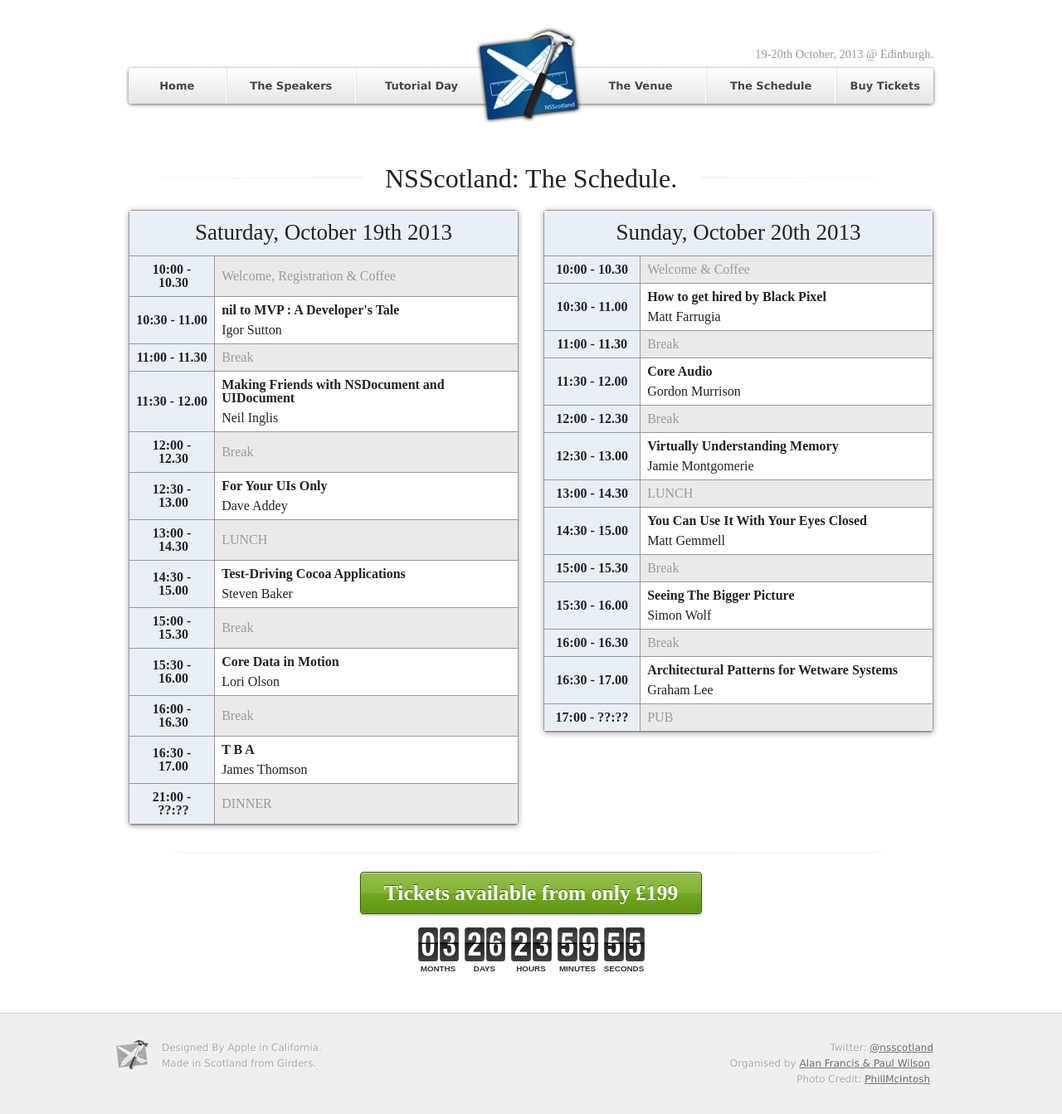
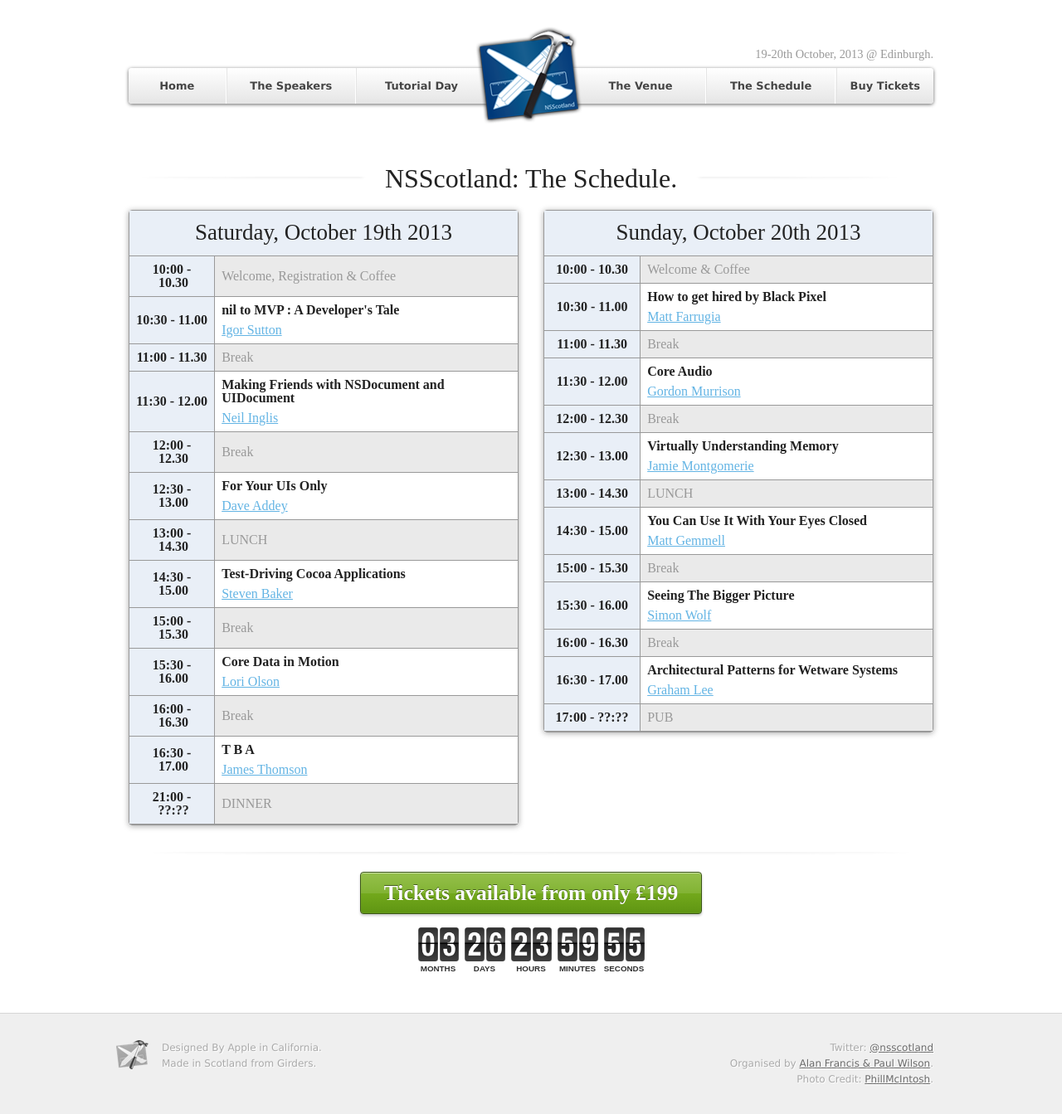
Before and after one commit to acf/nsscotland, a Jekyll site: the page built from schedule.html, in a window 1280 px wide. Shown: the whole page at 83% size. Built offline with Jekyll 4.4.1, drawn with Linux system fonts in a browser that asks for light colours.

Commit message:
schedules anchors to the speakers

```diff
--- a/schedule.html
+++ b/schedule.html
@@ -29,7 +29,7 @@
         <th>10:30&nbsp;- 11.00</th>
         <td>
           <div class="talk">nil to MVP : A Developer's Tale</div>
-          <div class="name">Igor Sutton</div>
+          <div class="name"><a href="/speakers.html#igor">Igor Sutton</a></div>
         </td>
       </tr>
       <tr>
@@ -41,7 +41,7 @@
         <th>11:30&nbsp;-&nbsp;12.00</th>
         <td>
           <div class="talk">Making Friends with NSDocument and UIDocument</div>
-          <div class="name">Neil Inglis</div>
+          <div class="name"><a href="/speakers.html#neil">Neil Inglis</a></div>
         </td>
       </tr>
       <tr>
@@ -53,7 +53,7 @@
         <th>12:30&nbsp;-&nbsp;13.00</th>
         <td>
           <div class="talk">For Your UIs Only</div>
-          <div class="name">Dave Addey</div>
+          <div class="name"><a href="/speakers.html#dave">Dave Addey</a></div>
         </td>
       </tr>
 
@@ -66,7 +66,7 @@
         <th>14:30&nbsp;-&nbsp;15.00</th>
         <td>
           <div class="talk">Test-Driving Cocoa Applications</div>
-          <div class="name">Steven Baker</div>
+          <div class="name"><a href="/speakers.html#steven">Steven Baker</a></div>
         </td>
       </tr>
       <tr>
@@ -78,7 +78,7 @@
         <th>15:30&nbsp;-&nbsp;16.00</th>
         <td>
           <div class="talk">Core Data in Motion</div>
-          <div class="name">Lori Olson</div>
+          <div class="name"><a href="/speakers.html#lori">Lori Olson</a></div>
         </td>
       </tr>
       <tr>
@@ -90,7 +90,7 @@
         <th>16:30&nbsp;-&nbsp;17.00</th>
         <td>
           <div class="talk">T B A</div>
-          <div class="name">James Thomson</div>
+          <div class="name"><a href="/speakers.html#james">James Thomson</a></div>
         </td>
       </tr>
 
@@ -119,7 +119,7 @@
         <th>10:30&nbsp;-&nbsp;11.00</th>
         <td>
           <div class="talk">How to get hired by Black Pixel</div>
-          <div class="name">Matt Farrugia</div>
+          <div class="name"><a href="/speakers.html#matt-f">Matt Farrugia</a></div>
         </td>
       </tr>
       <tr>
@@ -131,7 +131,7 @@
         <th>11:30&nbsp;-&nbsp;12.00</th>
         <td>
           <div class="talk">Core Audio</div>
-          <div class="name">Gordon Murrison</div>
+          <div class="name"><a href="/speakers.html#gordon">Gordon Murrison</a></div>
         </td>
       </tr>
       <tr>
@@ -143,7 +143,7 @@
         <th>12:30&nbsp;-&nbsp;13.00</th>
         <td>
           <div class="talk">Virtually Understanding Memory</div>
-          <div class="name">Jamie Montgomerie</div>
+          <div class="name"><a href="/speakers.html#jamie">Jamie Montgomerie</a></div>
         </td>
       </tr>
 
@@ -156,7 +156,7 @@
         <th>14:30&nbsp;-&nbsp;15.00</th>
         <td>
           <div class="talk">You Can Use It With Your Eyes Closed</div>
-          <div class="name">Matt Gemmell</div>
+          <div class="name"><a href="/speakers.html#matt-g">Matt Gemmell</a></div>
         </td>
       </tr>
       <tr>
@@ -168,7 +168,7 @@
         <th>15:30&nbsp;-&nbsp;16.00</th>
         <td>
           <div class="talk">Seeing The Bigger Picture</div>
-          <div class="name">Simon Wolf</div>
+          <div class="name"><a href="/speakers.html#simon">Simon Wolf</a></div>
         </td>
       </tr>
       <tr>
@@ -180,7 +180,7 @@
         <th>16:30&nbsp;-&nbsp;17.00</th>
         <td>
           <div class="talk">Architectural Patterns for Wetware Systems</div>
-          <div class="name">Graham Lee</div>
+          <div class="name"><a href="/speakers.html#graham">Graham Lee</a></div>
         </td>
       </tr>
 
```
Also changed, not shown: speakers.html (+12 -12 lines).
